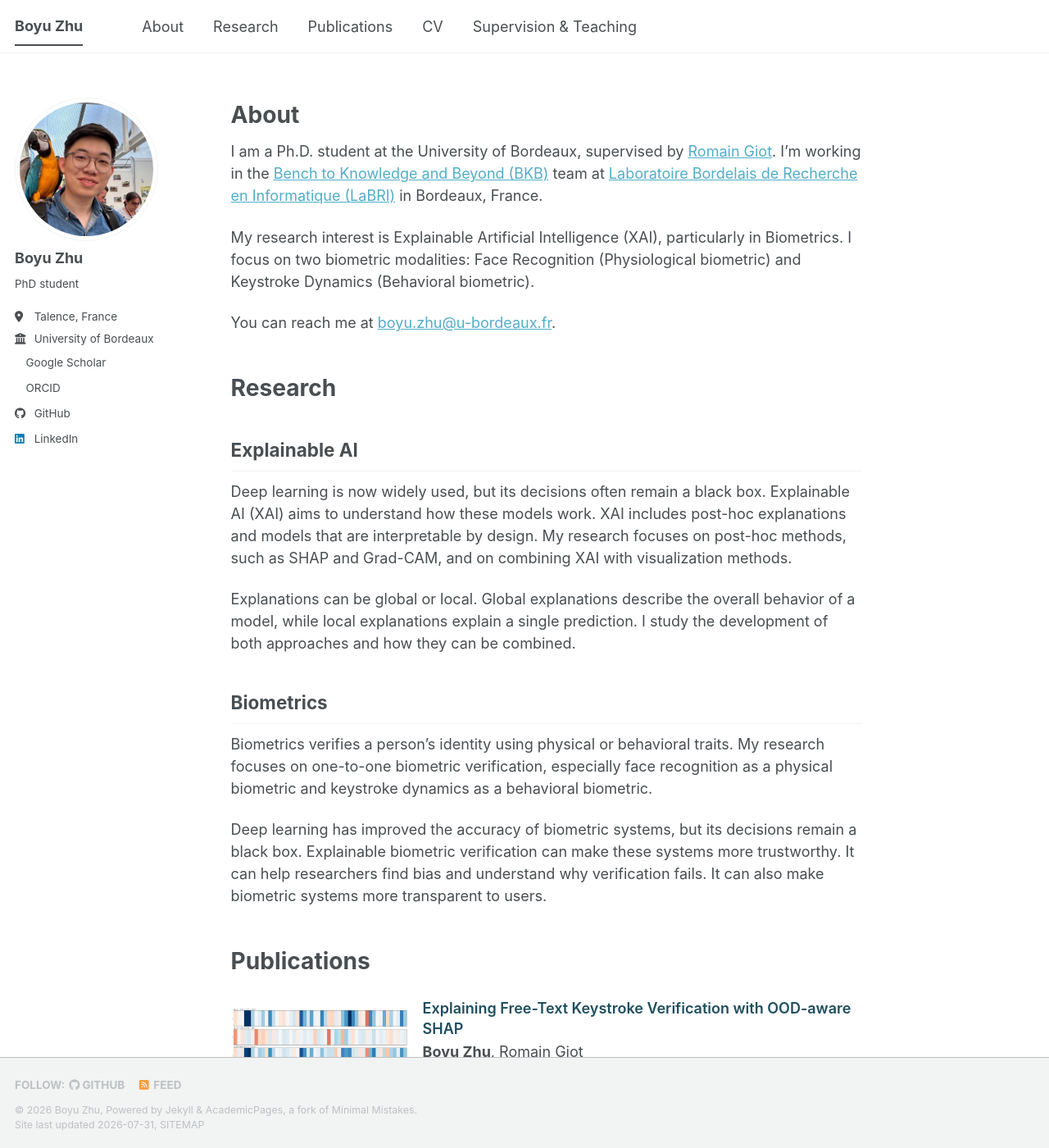
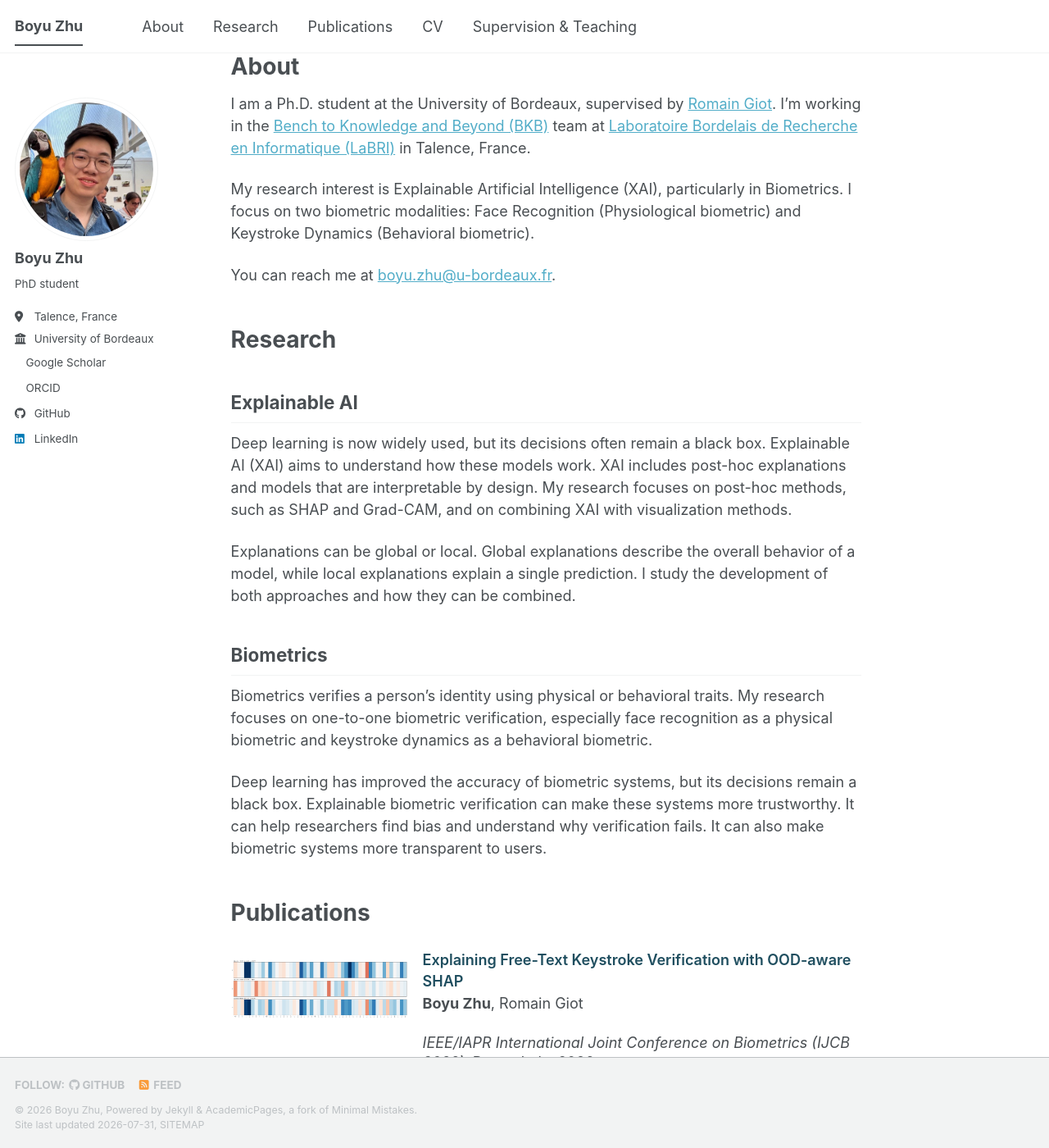
Before and after one commit to Boyu1998/boyu1998.github.io, a Jekyll site: the page built from _pages/about.md, in a window 1280 px wide and 1400 px high. Shown: the whole window at 82% size. Built offline with Jekyll 4.4.1, drawn with Linux system fonts in a browser that asks for light colours; a style sheet for code colours, icons or effects is not loaded.

Commit message:
fix bugs

```diff
--- a/_includes/head/custom.html
+++ b/_includes/head/custom.html
@@ -30,6 +30,16 @@
   html {
     scroll-behavior: smooth;
   }
+
+  {% if page.url == "/" %}
+  #main {
+    margin-top: 0;
+  }
+
+  .home-section:first-child {
+    padding-top: 0;
+  }
+  {% endif %}
 
   .home-section {
     padding-top: 1.25rem;
--- a/_layouts/single.html
+++ b/_layouts/single.html
@@ -25,6 +25,7 @@ layout: default
 
     <div class="page__inner-wrap">
       {% unless page.header.overlay_color or page.header.overlay_image %}
+        {% unless page.url == "/" %}
         <header>
           {% if page.title %}<h1 class="page__title" itemprop="headline">{{ page.title | markdownify | remove: "<p>" | remove: "</p>" }}</h1>{% endif %}
           {% if page.read_time %}
@@ -42,6 +43,7 @@ layout: default
           <p class="page__date"><strong><i class="fa fa-fw fa-calendar" aria-hidden="true"></i> {{ site.data.ui-text[site.locale].date_label | default: "Published:" }}</strong> <time datetime="{{ page.date | date_to_xmlschema }}">{{ page.date | default: "1900-01-01" | date: "%B %d, %Y" }}</time></p>
         {% endif %}
         </header>
+        {% endunless %}
       {% endunless %}
 
       <section class="page__content" itemprop="text">
--- a/_pages/about.md
+++ b/_pages/about.md
@@ -10,7 +10,7 @@ redirect_from:
 
 # About {#about-heading}
 
-I am a Ph.D. student at the University of Bordeaux, supervised by [Romain Giot](https://www.labri.fr/perso/rgiot/). I'm working in the [Bench to Knowledge and Beyond (BKB)](https://www.labri.fr/en/bench-knowledge-and-beyond) team at [Laboratoire Bordelais de Recherche en Informatique (LaBRI)](https://www.labri.fr/en) in Bordeaux, France.
+I am a Ph.D. student at the University of Bordeaux, supervised by [Romain Giot](https://www.labri.fr/perso/rgiot/). I'm working in the [Bench to Knowledge and Beyond (BKB)](https://www.labri.fr/en/bench-knowledge-and-beyond) team at [Laboratoire Bordelais de Recherche en Informatique (LaBRI)](https://www.labri.fr/en) in Talence, France.
 
 My research interest is Explainable Artificial Intelligence (XAI), particularly in Biometrics. I focus on two biometric modalities: Face Recognition (Physiological biometric) and Keystroke Dynamics (Behavioral biometric).
 
```
